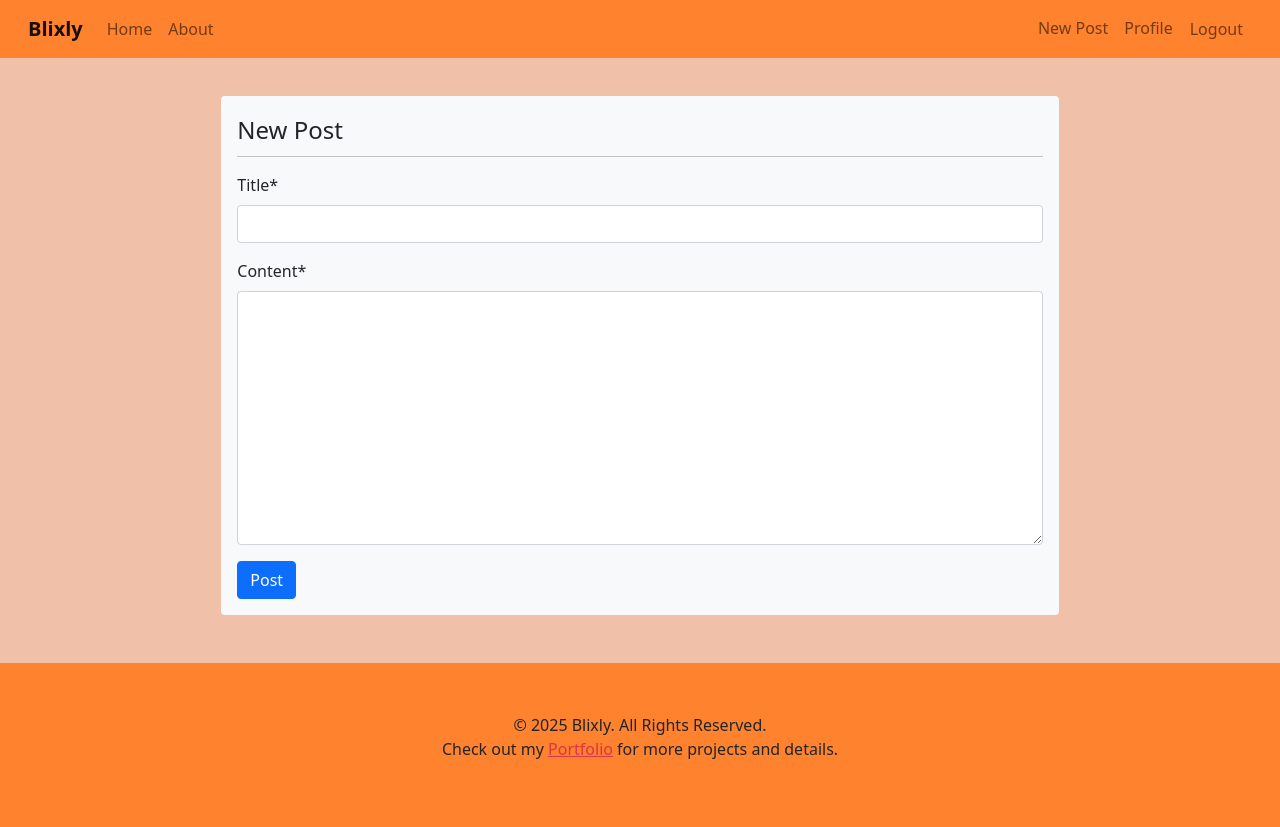
After one commit to AbdullaNG/Blixly, a Django app: page /post/add in a window 1280 px wide. The commit adds this page. Run offline with Django 5.2, Linux system fonts and the light colour scheme; a user stored in the database is signed in; some libraries are stand-ins or nearby versions.

Commit message:
changed templates

```diff
--- a/project/blog/models.py
+++ b/project/blog/models.py
@@ -1,5 +1,6 @@
 from django.db import models
 from django.contrib.auth.models import User
+from django.urls import reverse
 
 
 class Post(models.Model):
@@ -7,3 +8,6 @@ class Post(models.Model):
 	content = models.TextField()
 	author = models.ForeignKey(User, on_delete=models.CASCADE)
 	date_posted = models.DateTimeField(auto_now_add=True)
+
+	def get_absolute_url(self):
+		return reverse('post-detail', kwargs={'pk': self.pk})
--- a/project/blog/static/style.css
+++ b/project/blog/static/style.css
@@ -6,7 +6,3 @@
 	min-height: 750px;
 	width: 100%;
 }
-
-main {
-	margin-top: 500px;
-}
--- a/project/blog/templates/blog/base.html
+++ b/project/blog/templates/blog/base.html
@@ -31,6 +31,9 @@
 					{% if user.is_authenticated %}
 						<ul class="navbar-nav ms-auto">
 							<li class="nav-item">
+								<a href="{% url 'post-add' %}" class="nav-link">New Post</a>
+							</li>
+							<li class="nav-item">
 								<a href="{% url 'profile' %}" class="nav-link">Profile</a>
 							</li>
 							<li class="nav-item">
@@ -55,15 +58,15 @@
 		</div>
 	</header>
 
-	<div class="mt-3 mx-5">
-		{% for message in messages %}
-			<div class="alert alert-success mt-5">
-				{{ message }}
-			</div>
-		{% endfor %}
-	</div>
 
 	<main>
+		<div class="mt-3 mx-5">
+			{% for message in messages %}
+				<div class="alert alert-success mt-5">
+					{{ message }}
+				</div>
+			{% endfor %}
+		</div>
 		{% block content %}
 		{% endblock content %}
 	</main>
--- /dev/null
+++ b/project/blog/templates/blog/post_create.html
@@ -0,0 +1,22 @@
+{% extends 'blog/base.html' %}
+{% load crispy_forms_tags %}
+
+{% block title %}
+	Post Create
+{% endblock title %}
+
+{% block content %}
+<div class="mt-5 col-lg-8 mx-auto py-5 px-2">
+	<div class="p-3 bg-light rounded">
+		<form method="POST">
+			{% csrf_token %}
+			<fieldset>
+				<legend>New Post</legend>
+				<hr>
+				{{ form|crispy }}
+			</fieldset>
+			<button class="btn btn-primary" type="submit">Post</button>
+		</form>
+	</div>
+</div>
+{% endblock content %}
--- /dev/null
+++ b/project/blog/templates/blog/post_detail.html
@@ -0,0 +1,6 @@
+{% extends 'blog/base.html' %}
+{% load static %}
+
+{% block title %}
+	post/<int:pk>
+{% endblock title %}
--- a/project/blog/urls.py
+++ b/project/blog/urls.py
@@ -4,4 +4,8 @@ from blog import views
 urlpatterns = [
     path("", views.PostListView.as_view(), name='blog-home'),
     path("about/", views.about, name='blog-about'),
+    path("post/add", views.PostCreateView.as_view(), name='post-add'),
+    path("post/<int:pk>/update", views.PostUpdateView.as_view(), name='post-update'),
+    path("post/<int:pk>/delete", views.PostDeleteView.as_view(), name='post-delete'),
+    path("post/<int:pk>", views.PostDetailView.as_view(), name='post-detail'),
 ]
--- a/project/blog/views.py
+++ b/project/blog/views.py
@@ -1,7 +1,8 @@
+from django.urls import reverse_lazy
 from django.shortcuts import render
 from .models import Post
-from django.views.generic import ListView
-
+from django.views.generic import ListView, CreateView, UpdateView, DeleteView, DetailView
+from django.contrib.auth.mixins import LoginRequiredMixin
 
 def home(request):
 	context = {'posts': Post.objects.all()}
@@ -13,5 +14,28 @@ class PostListView(ListView):
 	context_object_name = 'posts'
 	ordering = ['-date_posted']
 
+
+class PostDetailView(DetailView):
+	model = Post
+
+
+class PostCreateView(LoginRequiredMixin, CreateView):
+	model = Post
+	fields = ['title', 'content']
+	template_name = 'blog/post_create.html'
+
+	def form_valid(self, form):
+		form.instance.author = self.request.user
+		return super().form_valid(form)
+
+class PostUpdateView(LoginRequiredMixin, UpdateView):
+	model = Post
+	fields = ['title', 'content']
+	template_name = 'blog/post_update.html'
+
+class PostDeleteView(LoginRequiredMixin, DeleteView):
+	model = Post
+	success_url = reverse_lazy('blog-home')
+
 def about(request):
 	return render(request, 'blog/about.html')
```
Also changed, not shown: project/blog/templates/blog/post_confirm_delete.html (added), project/blog/templates/blog/post_update.html (added), project/db.sqlite3.
